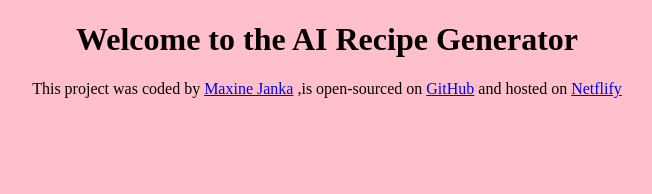
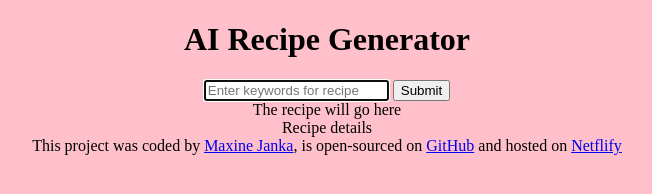
Before and after one commit to maxine-janka/shecodes-recipe-generator, a plain HTML site: page index.html in a window 1280 px wide. Shown: the whole page, without its empty margins (313-965 px from the left). Drawn offline with Linux system fonts and the light colour scheme.

Commit message:
Added basic HTML structure

```diff
--- a/index.html
+++ b/index.html
@@ -3,18 +3,37 @@
 <head>
   <meta charset="UTF-8">
   <meta name="viewport" content="width=device-width, initial-scale=1.0">
-  <title>Recipe Generator</title>
+  <title>AI Recipe Generator</title>
   <link rel="stylesheet" href="src/style.css" />
 </head>
 <body>
-  <h1>Welcome to the AI Recipe Generator</h1>
+  <header>
+  <h1>AI Recipe Generator</h1>
+  </header>
+
+  <main>
+    <form>
+      <input
+      type="text"
+      placeholder="Enter keywords for recipe"
+      autofocus
+      required
+      autocomplete="off"
+      />
+      <input type="submit" />
+    </form>
+    <div>
+      The recipe will go here
+      <br />
+      Recipe details
+    </div>
+  </main>
   <footer>
   This project was coded by
   <a
   href ="https://github.com/maxine-janka"
   target="_blank">
-  Maxine Janka</a>
-  ,is open-sourced on
+  Maxine Janka</a>, is open-sourced on
   <a
   href="https://github.com/maxine-janka/shecodes-recipe-generator"
   target="_blank">
```
